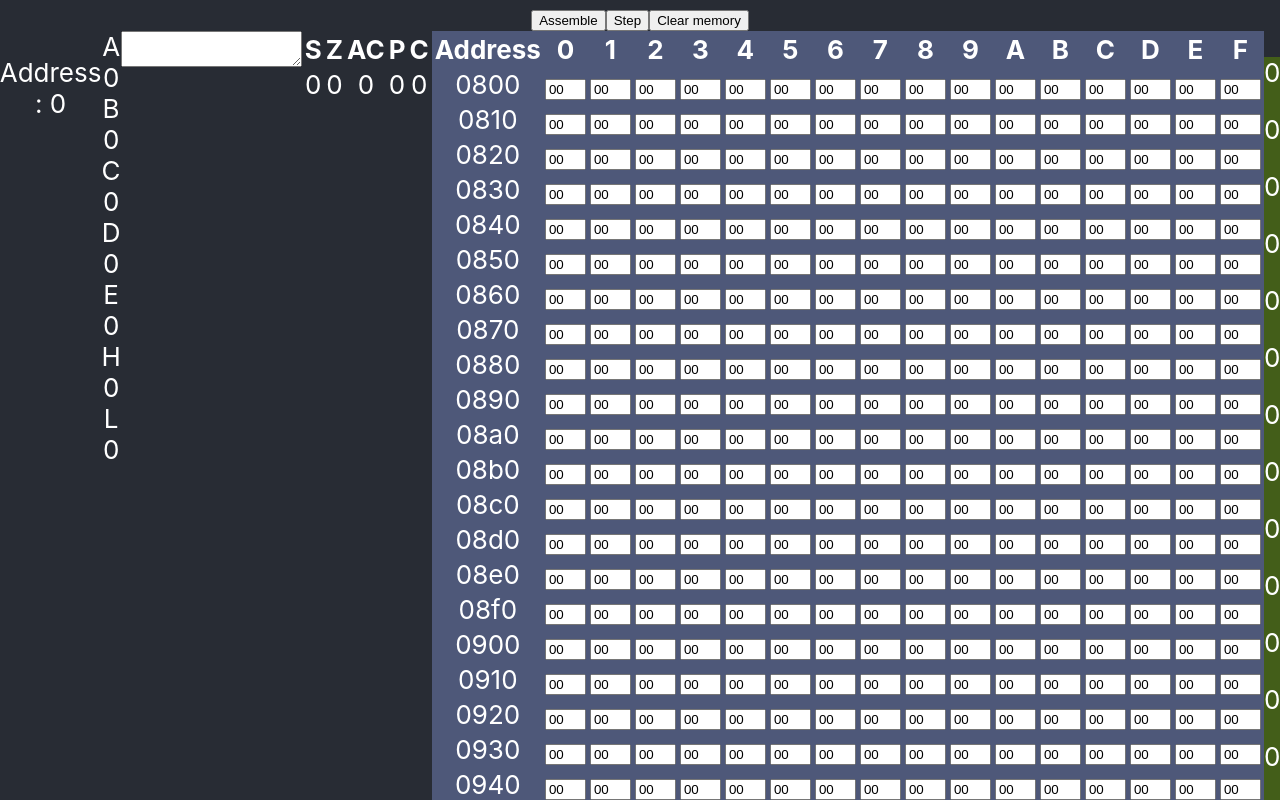
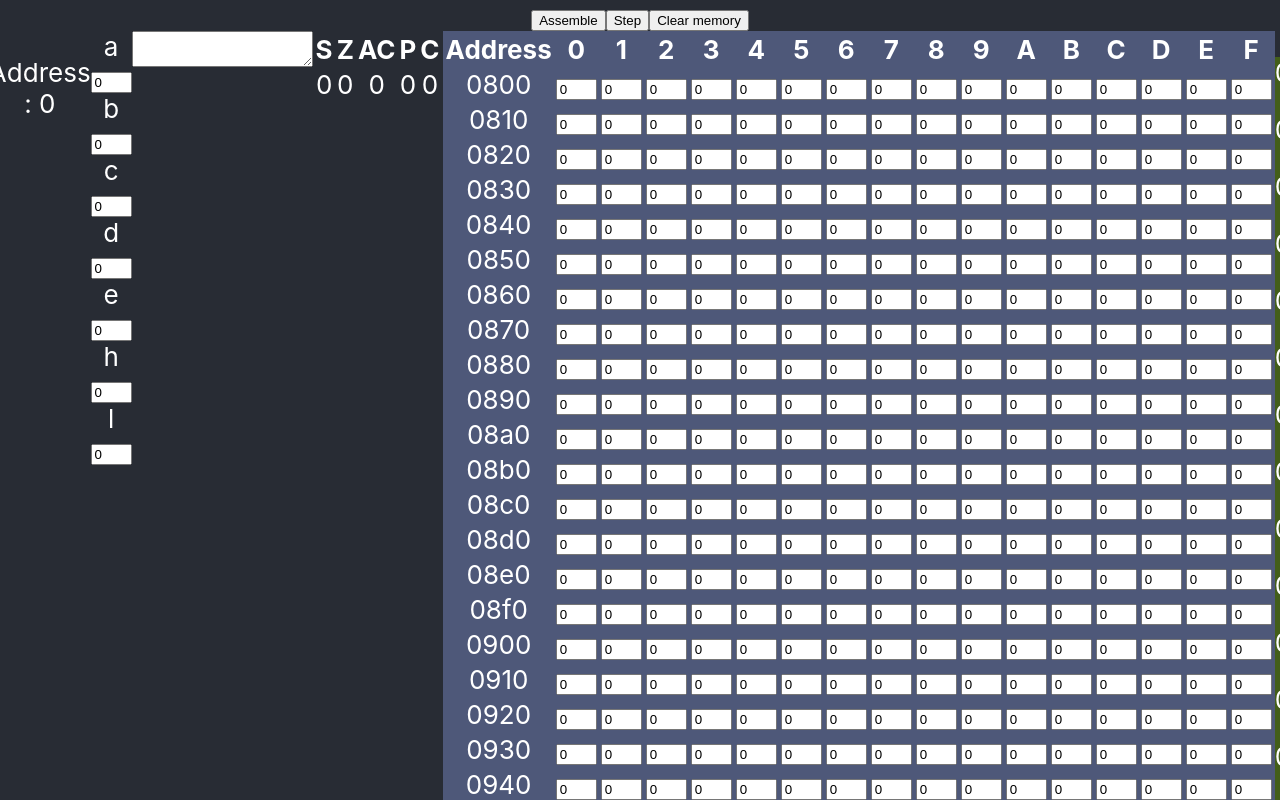
Before and after one commit to MetalPizzaCat/Intel8080-Emulator, a React (Create React App) app: page / in a window 1280 px wide. Shown: the top 800 px of the page. Built offline with nearby package versions, Linux system fonts and the light colour scheme.

Commit message:
added direct registry modification

```diff
--- a/src/App.js
+++ b/src/App.js
@@ -17,6 +17,7 @@ export default class App extends React.Component {
     this.onCodeInputChanged = this.onCodeInputChanged.bind(this);
     this.reset = this.reset.bind(this);
     this.changeMemoryValue = this.changeMemoryValue.bind(this);
+    this.changeRegisterValue = this.changeRegisterValue.bind(this);
   }
 
   run() {
@@ -86,6 +87,14 @@ label:
     });
   }
 
+  changeRegisterValue(register, value) {
+    let interpreter = { ...this.state.interpreter };
+    interpreter.registry[register] = value;
+    this.setState({
+      interpreter: interpreter
+    });
+  }
+
   render() {
     return <div className="App">
       <div className='Controls'>
@@ -101,7 +110,7 @@ label:
           <p>Address : {this.state.interpreter.programCounter}</p>
         </div>
         <div className='Registers'>
-          <RegistersDisplay registers={this.state.interpreter.registry} />
+          <RegistersDisplay onRegisterValueModified={this.changeRegisterValue} registers={this.state.interpreter.registry} />
         </div>
         <div>
           <textarea onChange={this.onCodeInputChanged} />
--- a/src/MemoryDisplay.js
+++ b/src/MemoryDisplay.js
@@ -12,8 +12,8 @@ export default class MemoryDisplay extends React.Component {
         }
     }
     onCellValueUserChanged(e) {
-        if (e.target.value.match(/[0-f]{1,2}/) != null) {
-            let value = parseInt(e.target.value);
+        if (e.target.value.match(/[0-f]{1,2}/) != null || e.target.value.length === 0) {
+            let value = parseInt(e.target.value, 16);
             this.setState({
                 modifiedCellValue: isNaN(value) ? 0 : value
             });
@@ -38,21 +38,15 @@ export default class MemoryDisplay extends React.Component {
             let line = []
             line.push(<td key={i}>{((i * 16) + 0x800).toString(16).padStart(4, '0')}</td>)
             for (let j = 0; j < 16; j++) {
-                if ((i * 16 + j) === this.state.modifiedCell) {
-                    line.push(<td key={i * 16 + j}>
-                        <input className="MemoryCell" size={2} data-cell={i * 16 + j}
-                            onChange={this.onCellValueUserChanged}
-                            onFocus={this.beginCellChange}
-                            onBlur={this.finishCellChange}
-                            value={this.state.modifiedCellValue} />
-                    </td>);
-                }
                 line.push(<td key={i * 16 + j}>
                     <input className="MemoryCell" size={2} data-cell={i * 16 + j}
                         onChange={this.onCellValueUserChanged}
                         onFocus={this.beginCellChange}
-                        value={(this.props.memory[i * 16 + j]).toString(16).padStart(2, '0')} />
+                        onBlur={this.finishCellChange}
+                        value={(((i * 16 + j) === this.state.modifiedCell) ? this.state.modifiedCellValue : (this.props.memory[i * 16 + j])).toString(16)}
+                        maxLength = "2"/>
                 </td>);
+
             }
             memory.push(<tr key={i}>{line}</tr>)
         }
--- a/src/RegistersDisplay.js
+++ b/src/RegistersDisplay.js
@@ -1,15 +1,51 @@
 import React from "react";
 
 export default class RegistersDisplay extends React.Component {
+    constructor(props) {
+        super(props);
+        this.state = {
+            currentRegister: -1,
+            value: 0
+        };
+        this.beginValueModify = this.beginValueModify.bind(this);
+        this.onValueModify = this.onValueModify.bind(this);
+        this.finishValueModify = this.finishValueModify.bind(this);
+    }
+
+    beginValueModify(e) {
+        this.setState({
+            currentRegister: e.target.dataset.registry
+        });
+    }
+    onValueModify(e) {
+        if (e.target.value.match(/[0-f]{1,2}/) != null || e.target.value.length === 0) {
+            let value = parseInt(e.target.value, 16);
+            this.setState({
+                value: isNaN(value) ? 0 : value
+            });
+        }
+    }
+    finishValueModify(e) {
+        this.props.onRegisterValueModified(this.state.currentRegister, this.state.value);
+        this.setState({
+            currentRegister: -1,
+            value: 0
+        });
+    }
     render() {
-        return <div>
-            <div key="A">A {this.props.registers.a}</div>
-            <div key="B">B {this.props.registers.b}</div>
-            <div key="C">C {this.props.registers.c}</div>
-            <div key="D">D {this.props.registers.d}</div>
-            <div key="E">E {this.props.registers.e}</div>
-            <div key="H">H {this.props.registers.h}</div>
-            <div key="L">L {this.props.registers.l}</div>
-        </div>
+        let registry = [];
+        for (const [key, value] of Object.entries(this.props.registers)) {
+            registry.push(<div>{key}
+                <input size={2}
+                    key={key}
+                    data-registry={key}
+                    onFocus={this.beginValueModify}
+                    onChange={this.onValueModify}
+                    onBlur={this.finishValueModify}
+                    value={((key === this.state.currentRegister) ? this.state.value : value).toString(16)}
+                    maxLength="2" />
+            </div>);
+        }
+        return <div>{registry}</div>
     }
 }
```
